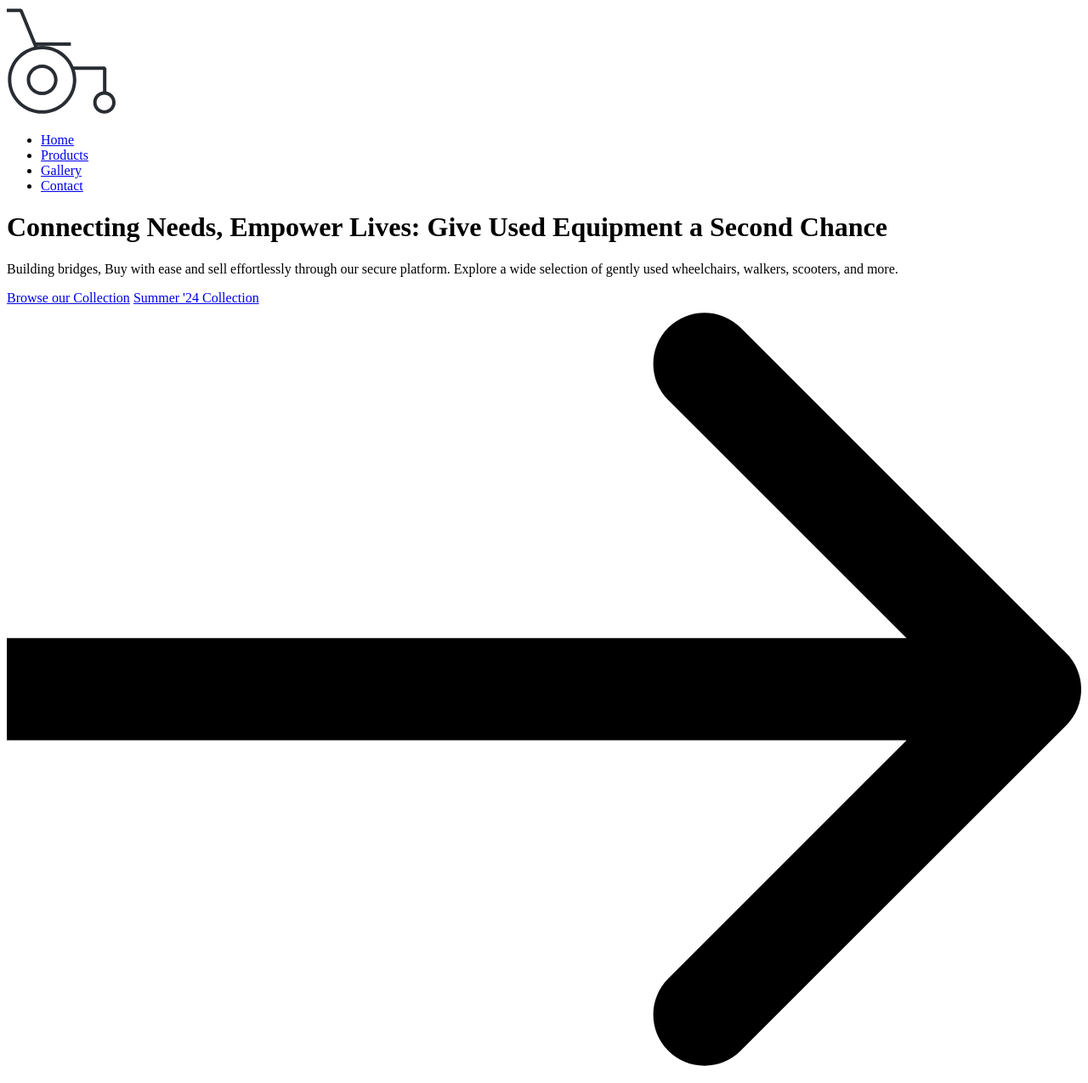
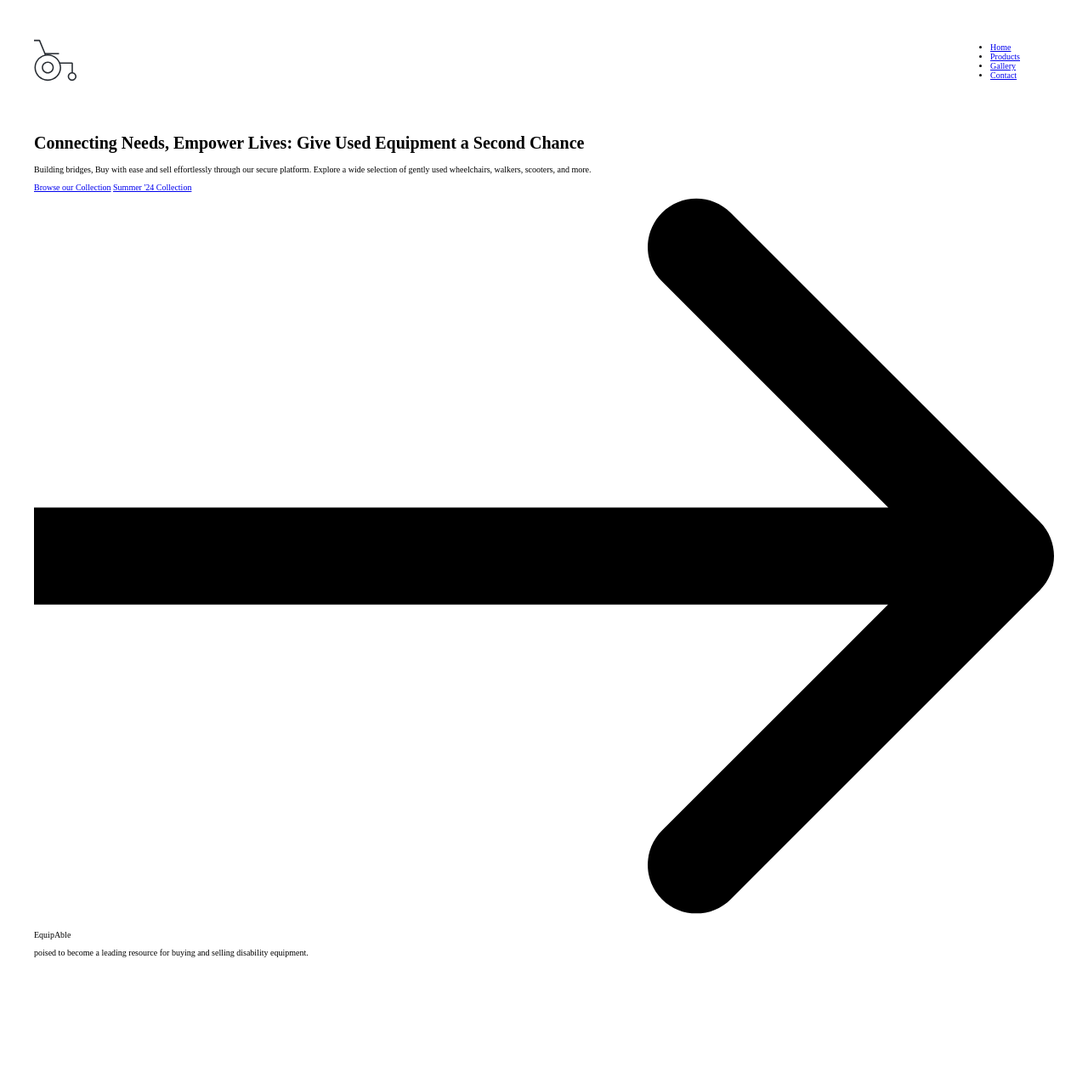
Before and after one commit to crstn-a/EquipAble, a plain HTML site: page index.html in a window 1280 px wide. Shown: the whole page at 85% size. After the commit the page ends 1137 px from the top, so only its background shows below. Drawn offline with Linux system fonts and the light colour scheme.

Commit message:
Added a class to the logo image, to resize the size.

```diff
--- a/css/main.css
+++ b/css/main.css
@@ -0,0 +1,32 @@
+html {
+    font-size: 62.5%;
+}
+
+body {
+    margin: 0;
+    font-family: 'Poppins';
+}
+
+.wrapper {
+    max-width: 1200px;
+    margin: 0 auto;
+}
+
+header {
+    display: flex;
+    justify-content: space-between;
+    align-items: center;
+}
+
+.logo {
+    width: auto;
+    height: 50px;
+}
+
+nav {
+    margin: 4em;
+}
+
+nav ul {
+
+}
--- a/index.html
+++ b/index.html
@@ -4,16 +4,18 @@
     <meta charset="UTF-8">
     <meta name="viewport" content="width=device-width, initial-scale=1.0">
     <title>EquipAble</title>
+    <link rel="preconnect" href="https://fonts.googleapis.com">
+    <link rel="preconnect" href="https://fonts.gstatic.com" crossorigin>
+    <link href="https://fonts.googleapis.com/css2?family=Pacifico&family=Source+Serif+4:ital,opsz,wght@0,8..60,200..900;1,8..60,200..900&display=swap" rel="stylesheet">
     <link rel="stylesheet" href="css/main.css">
 </head>
 <body>
-
 
     <! -- nav bar and logo -- >
     <div class="wrapper">
         <header>
             <a href="#">
-                <img src="/images/reshot-icon-disability-equipment-4A5QB6GW72.svg" alt="EquipAble Logo">
+                <img src="/images/reshot-icon-disability-equipment-4A5QB6GW72.svg" class="logo" alt="EquipAble Logo">
             </a>
             <nav>
                 <ul>
@@ -25,7 +27,6 @@
             </nav>
         </header>
 
-    </div>
 
     <! -- main section -- >
     <main>
@@ -45,13 +46,22 @@
                     </svg>
                 </a>
             </div>
+
+            <div class="news">
+                <p class="news-title">EquipAble</p>
+                <p class="news-details">
+                    poised to become a leading resource for
+                    buying and selling disability equipment.
+                </p>
+            </div>
         </div>
 
         <div class="right-col">
+            <div class="image-card">
 
+            </div>
         </div>
     </main>
-
     </div>
 
 </body>
```
